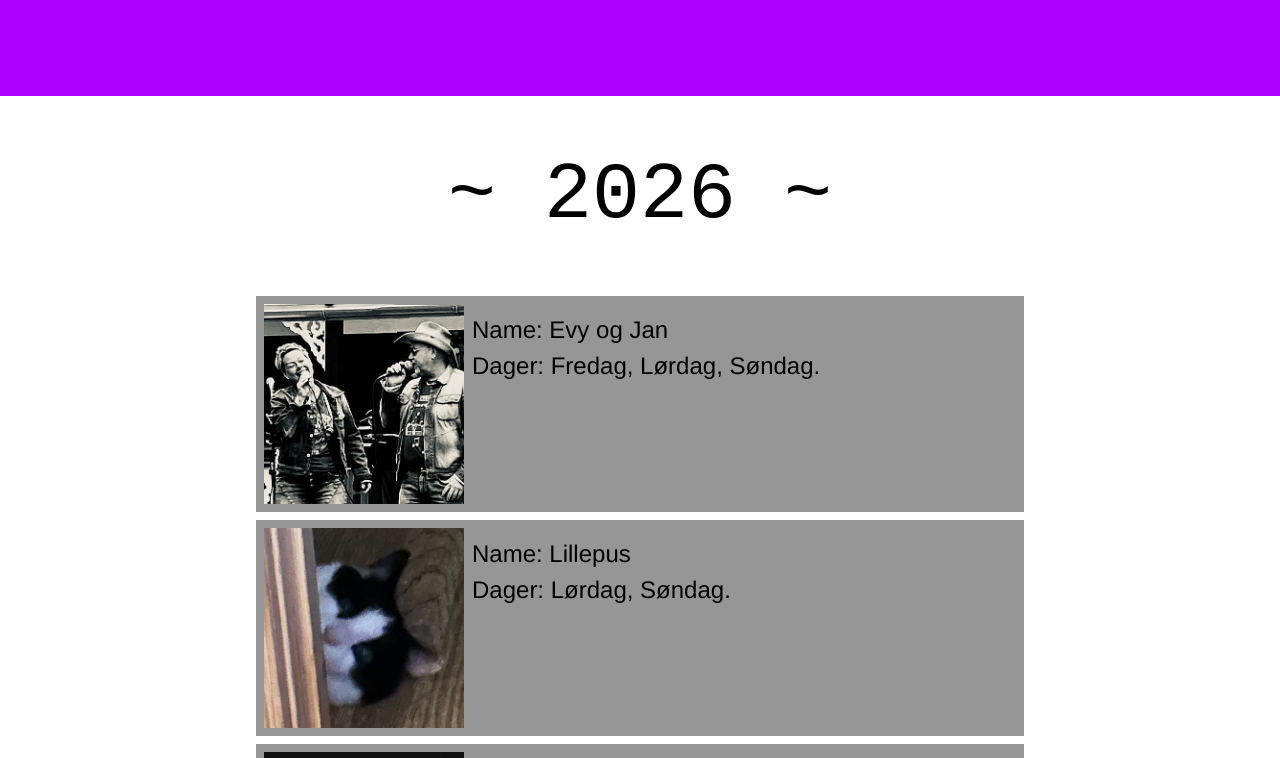
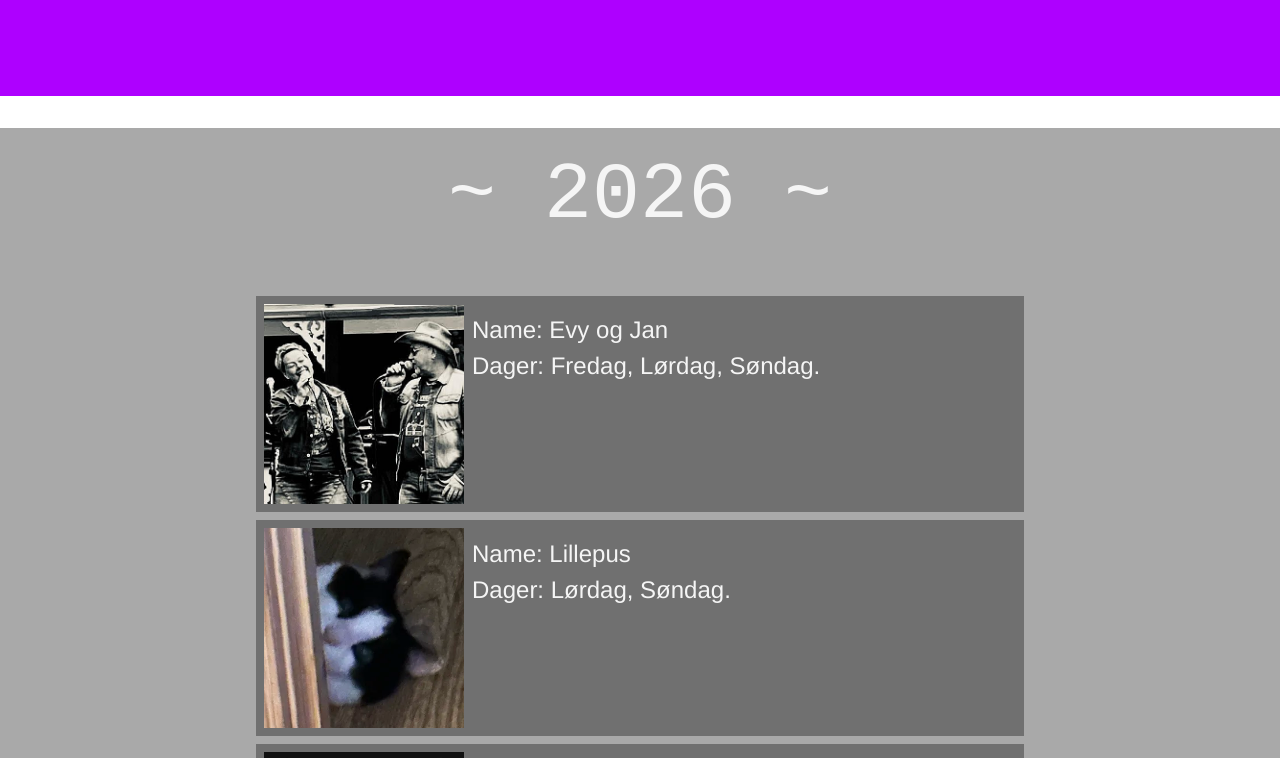
Before and after one commit to BenjaminAarli/GjovdalWebsite, a SvelteKit app: page / in a window 1280 px wide. Shown: the part 980-1738 px from the top of the page. Built offline with nearby package versions, Linux system fonts and the light colour scheme.

Commit message:
zindex fix
Changed a z-index issue on the front page.

```diff
--- a/src/app.html
+++ b/src/app.html
@@ -40,6 +40,7 @@
         margin: 0px;
         padding-top: 20px;
         padding-bottom: 20px;
+		z-index: 2;
     }
 	header img {
 		position: absolute;
@@ -54,5 +55,6 @@
         width: 100%;
         bottom: 0px;
         left: 0px;
+		z-index: 2;
     }
 </style>
--- a/src/routes/+page.svelte
+++ b/src/routes/+page.svelte
@@ -95,6 +95,8 @@
         width: 100%;
         height: 1000px;
         display: block;
+        background-color: darkgray;
+        color: whitesmoke;
     }
 
     .Artists {
```
